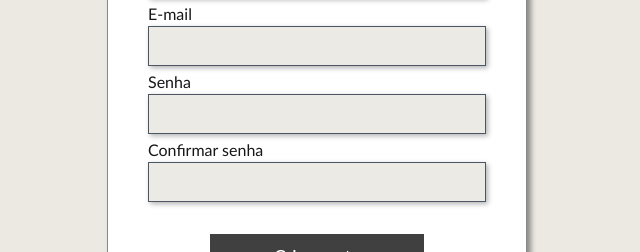
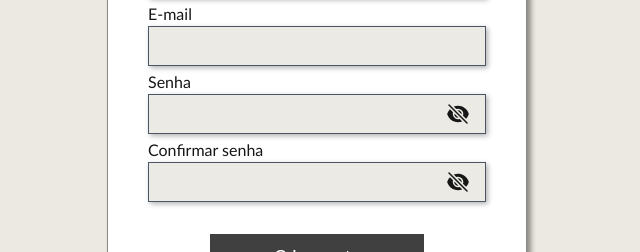
Before and after one commit to INDEXADOR-SINISTRO/FindLES, a Next.js app in the folder frontend/: page /cadastrar in a window 1280 px wide. Shown: the part 330-582 px from the top of the page, without its empty margins (323-963 px from the left). Built offline with nearby package versions, Linux system fonts and the light colour scheme.

Commit message:
adicionado ao input possibilidade de ver senha

```diff
--- a/frontend/src/app/cadastrar/page.tsx
+++ b/frontend/src/app/cadastrar/page.tsx
@@ -120,6 +120,7 @@ const Cadastro = () => {
                 onChange={(e)=>{setPassword(e.target.value)}}
                 label="Senha"
                 value={password}
+                isPassword={true}
             />
           </div>
 
@@ -130,6 +131,7 @@ const Cadastro = () => {
                 onChange={(e)=>{setConfirmPassword(e.target.value)}}
                 label="Confirmar senha"
                 value={confirmPassword}
+                isPassword={true}
             />
           </div>
 
--- a/frontend/src/app/login/page.tsx
+++ b/frontend/src/app/login/page.tsx
@@ -91,6 +91,7 @@ const Login = () => {
                 onChange={(e)=>{setPassword(e.target.value)}}
                 label="Senha"
                 value={password}
+                isPassword={true}
             />
           </div>
 
--- a/frontend/src/components/widgets/input/index.tsx
+++ b/frontend/src/components/widgets/input/index.tsx
@@ -1,4 +1,5 @@
-import React, { ChangeEvent, useMemo } from 'react'
+import { EyeDropperIcon, EyeIcon, EyeSlashIcon } from '@heroicons/react/24/solid';
+import React, { ChangeEvent, useMemo, useState } from 'react'
 
 type InputProps = {
   id: string;
@@ -11,6 +12,7 @@ type InputProps = {
   placeholder?: string;
   label?: string;
   disabled?: boolean;
+  isPassword?: boolean;
 };
 
 const Input = ({
@@ -24,11 +26,13 @@ const Input = ({
     placeholder,
     label,
     disabled = false,
+    isPassword = false,
 }:InputProps) => {
     const desabilitado = " text-gray-400 "
     const baseStyle = " w-full h-10 px-2 bg-[#EBEAE4] border border-gray-600 shadow-[2px_2px_5px_rgba(0,0,0,0.30)] focus:outline-none focus:ring-1 focus:ring-gray-600 "
     const style = disabled ? desabilitado + baseStyle + " text-gray-400 " : baseStyle
     const error = " text-red-500 "
+    const [escondido,setEscondido] = useState<string>("password");
 
     const renderInput = useMemo(()=>{
         // checkbox personalizado
@@ -50,12 +54,13 @@ const Input = ({
                 <span className={`absolute left-0 top-0 m-0.5 w-5 h-5 bg-white rounded-full shadow transform transition-transform ${checked ? 'translate-x-4' : 'translate-x-0'}`} />
               </label>
               {label && <label htmlFor={id} className={showError ? error : disabled ? desabilitado : "text-sm"}>{label}</label>}
+
             </div>
           )
         }
 
         return (
-            <div className={'flex flex-col ' + className} >
+            <div className={'flex flex-col relative ' + className} >
                 { label && <label htmlFor={id} className={showError ? error : disabled ? desabilitado : ""}>{label}</label>}
                 {type === 'textarea' ? (
                     <textarea
@@ -71,11 +76,31 @@ const Input = ({
                         id={id}
                         disabled={disabled}
                         onChange={onChange}
-                        type={type}
+                        type={isPassword ? escondido : type}
                         className={showError ? (className + style + " border-red-500") : (className + style)}
                         placeholder={placeholder}
                     />
                     )}
+                    <div className='absolute right-4 top-8'>
+                    <button
+                    onClick={()=>{
+                      if (escondido === "text"){
+                        setEscondido("password")
+                      }else{
+                        setEscondido("text")
+                      }
+                    }}
+                    >
+                      { isPassword && (
+                          escondido === "password" ?
+                            <EyeSlashIcon className='w-6 h-6 cursor-pointer'></EyeSlashIcon>
+                          : <EyeIcon className='w-6 h-6 cursor-pointer'></EyeIcon>
+                      )
+
+                      }
+                    </button>
+
+                    </div>
 
             </div>
         )
@@ -89,7 +114,9 @@ const Input = ({
         className,
         placeholder,
         label,
-        disabled
+        disabled,
+        isPassword,
+        escondido
     ])
 
 
```
